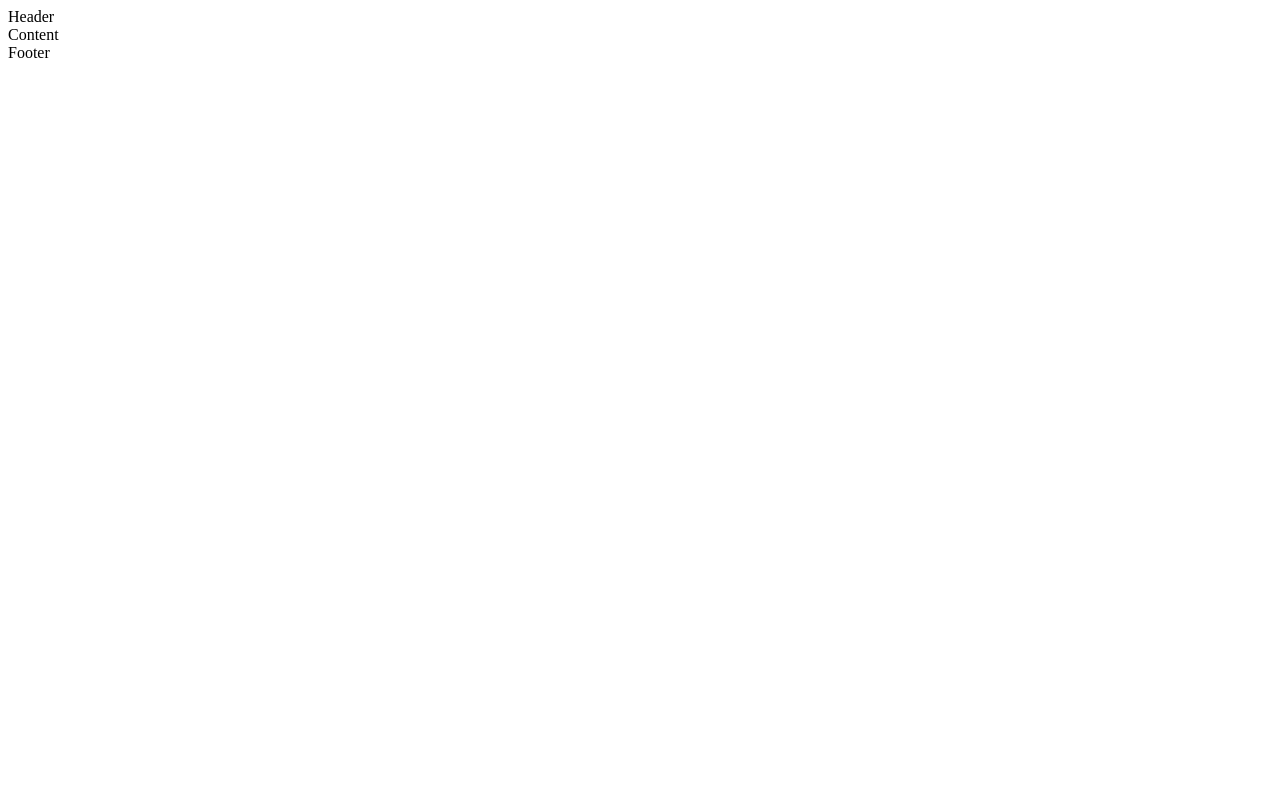
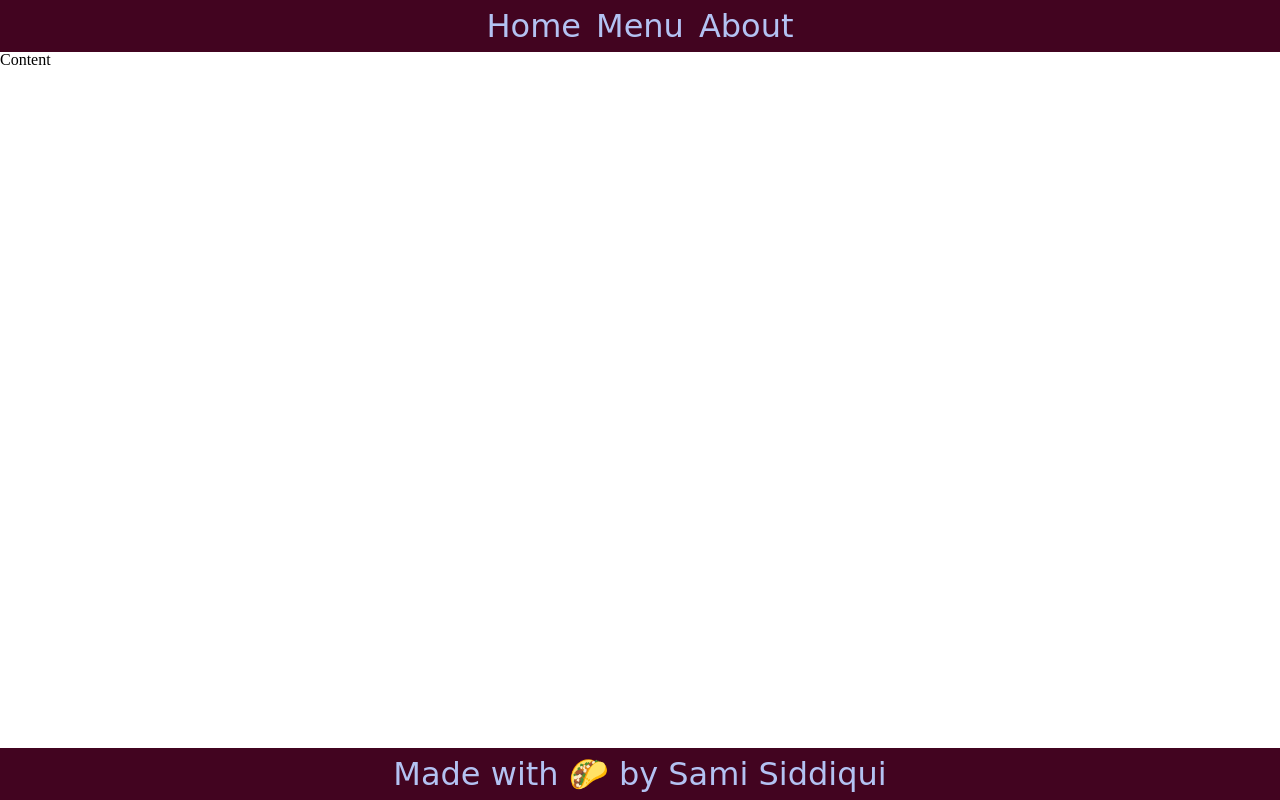
Before and after one commit to samisiddiqui/restaurant, a website built with webpack: page dist/index.html in a window 1280 px wide. Built offline with nearby package versions, Linux system fonts and the light colour scheme; a web font is replaced by a local one.

Commit message:
Added header and footer

```diff
--- a/package.json
+++ b/package.json
@@ -4,7 +4,8 @@
   "description": "",
   "main": "index.js",
   "scripts": {
-    "test": "echo \"Error: no test specified\" && exit 1"
+    "test": "echo \"Error: no test specified\" && exit 1",
+    "build": "webpack"
   },
   "repository": {
     "type": "git",
--- /dev/null
+++ b/src/home.js
@@ -0,0 +1,5 @@
+const home = (() => {
+    const content = document.getElementById('content');
+    const homeDIV = document.createElement('div');
+
+})();
--- a/src/index.js
+++ b/src/index.js
@@ -1,9 +1,13 @@
-const header = document.createElement('header');
-header.id = 'header';
-header.innerHTML = 'Header'
+const header = document.createElement('nav');
+header.id = 'nav';
+header.innerHTML = `<ul>
+<li>Home
+<li>Menu
+<li>About
+</ul>`;
 const footer = document.createElement('footer');
 footer.id = 'footer';
-footer.innerHTML = 'Footer'
+footer.innerHTML = '<p>Made with 🌮 by Sami Siddiqui</p>'
 
 const content = document.getElementById('content');
 content.innerHTML = 'Content';
```
Also changed, not shown: dist/index.html, dist/main.js, dist/reset.css (added), dist/style.css (added).
